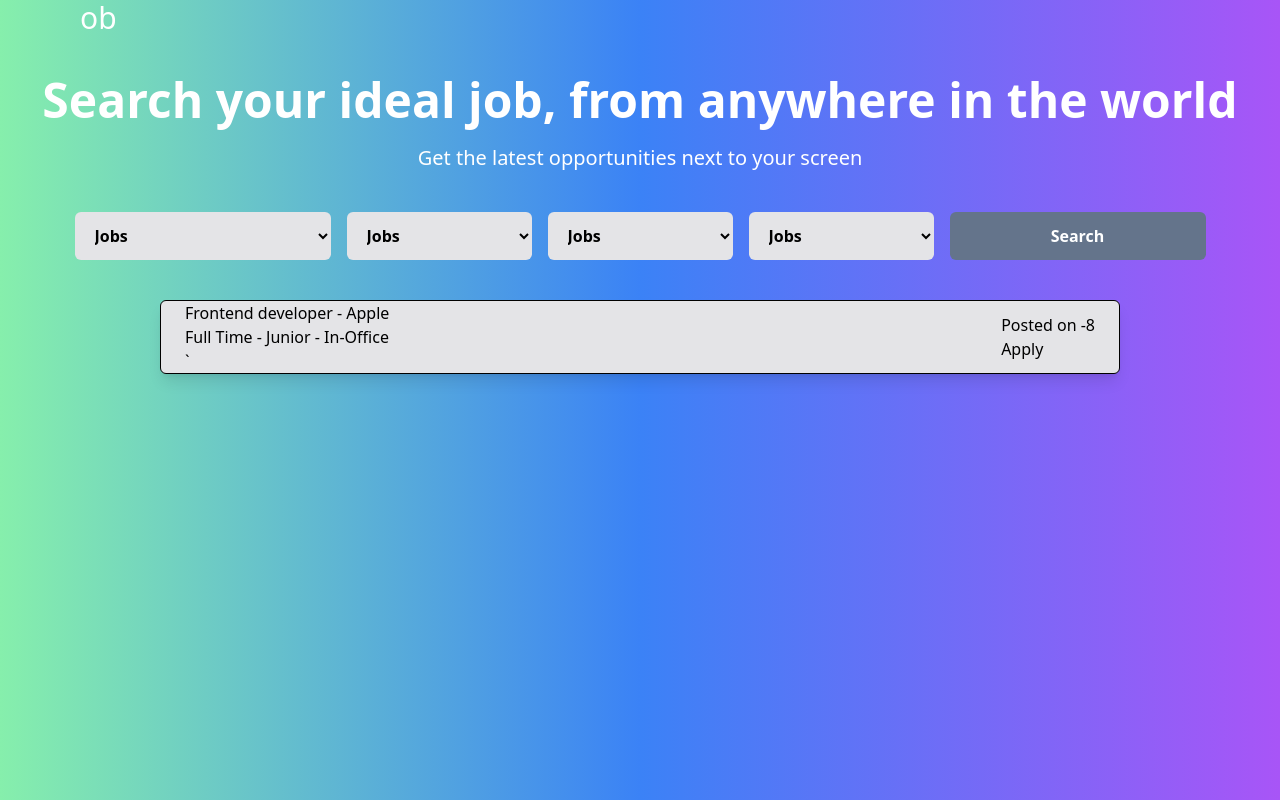
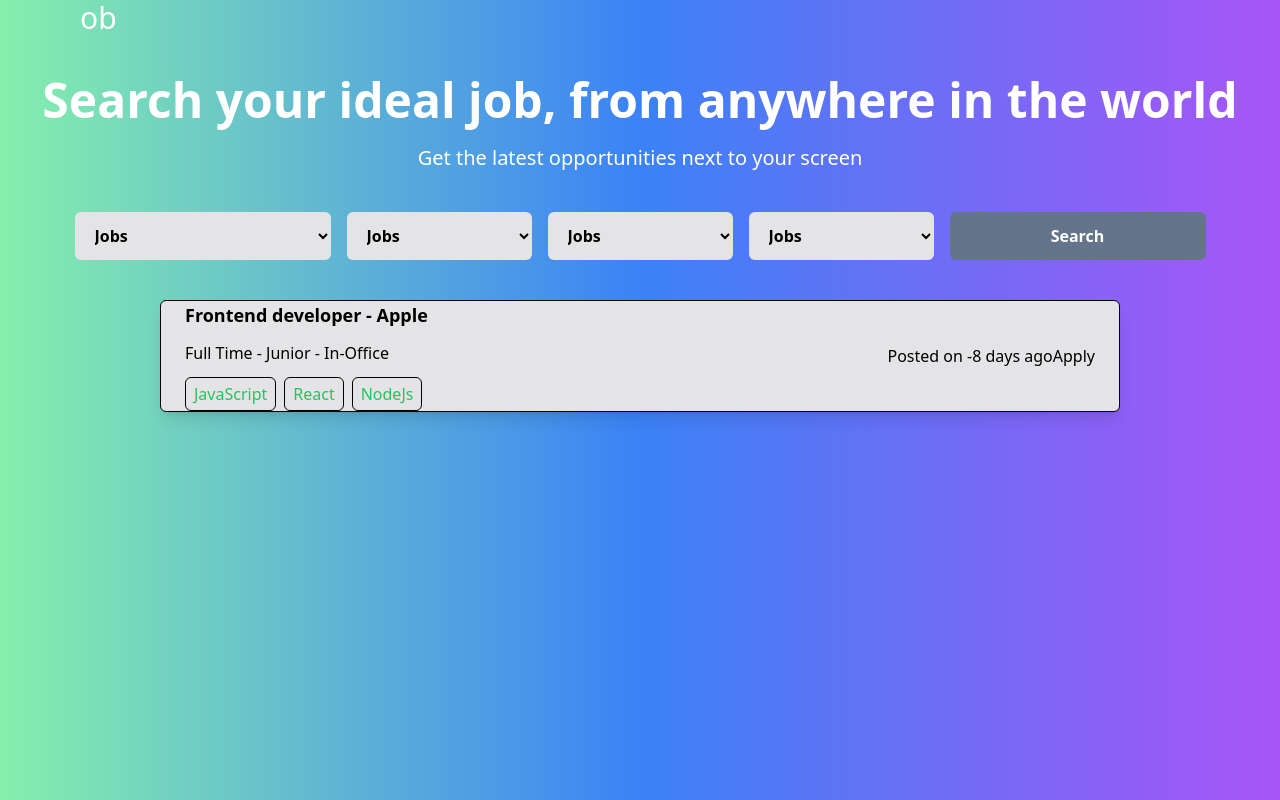
Before and after one commit to OerdBej/Talent-Hunt, a React (Vite) app: page / in a window 1280 px wide. Built offline with nearby package versions, Linux system fonts and the light colour scheme.

Commit message:
jobscard styling

```diff
--- a/src/component/JobsCard/JobsCard.jsx
+++ b/src/component/JobsCard/JobsCard.jsx
@@ -5,25 +5,24 @@ const JobsCard = () => {
   //skills array that required
   const skills = ["JavaScript", "React", "NodeJs"];
   const date = dayjs(Date.now());
-  const differentDays = date.diff("2024-06-6", "day");
+  const differentDays = date.diff("2024-06-06", "day");
 
   return (
     <div className="mx-40 mb-4">
       <div className="flex justify-between items-center px-6 bg-zinc-200 rounded-md border border-black shadow-lg hover:border-blue-500 hover:translate-y-1 hover:scale-100">
-        <div>
-          <h1>Frontend developer - Apple</h1>
+        <div className="flex flex-col items-start gap-3">
+          <h1 className="text-lg font-semibold">Frontend developer - Apple</h1>
           <p>Full Time - Junior - In-Office</p>
           {/* tags skills map */}
-          <div>
-            {skills.map((skills) => {
-              <p>{skills}</p>;
-            })}
+          <div className="flex items-center gap-2">
+            {skills.map((skill) => (
+              <p className="text-green-500 py-1 px-2 rounded-md border border-black" key={skill}>{skill}</p>
+            ))}
           </div>
-          `
         </div>
         {/* here the days that posted */}
-        <div>
-          <p>Posted on {differentDays} </p>
+        <div className="flex items-center">
+          <p>Posted on {differentDays} days ago</p>
           <button>Apply</button>
         </div>
       </div>
```
